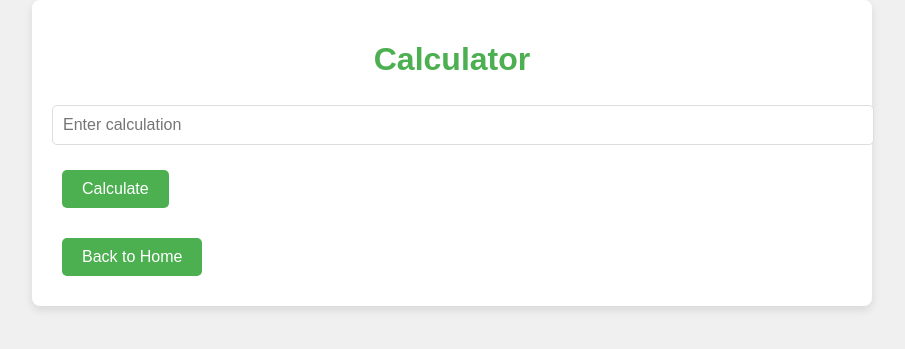
After one commit to goncal0almeida/cn-project-app, a Flask app: page /calculator in a window 1280 px wide. The commit adds this page. Shown: the top 349 px of the page, without its empty margins (188-1093 px from the left). Run offline with Flask 3, Linux system fonts and the light colour scheme.

Commit message:
Refactored code; improved UI; added Dockerfile

```diff
--- a/productivity_app/app.py
+++ b/productivity_app/app.py
@@ -5,10 +5,12 @@ app = Flask(__name__)
 app.secret_key = os.urandom(24)  # Ensures proper session handling
 notes=[]
 
-# Route for homepage with calculator and notes
-@app.route("/", methods=["GET", "POST"])
-def index():
+@app.route("/")
+def home():
+    return render_template("index.html")
 
+@app.route("/calculator", methods=["GET", "POST"])
+def calculator_page():
     # For calculator
     result = ""
     if request.method == "POST" and "calc" in request.form:
@@ -17,12 +19,15 @@ def index():
         except Exception as e:
             result = "Error"
 
-    # For note-taking
+    return render_template("calculator.html", result=result)
+
+@app.route("/notes", methods=["GET", "POST"])
+def notes_page():
     if request.method == "POST" and "note" in request.form:
         note = request.form["note"]
         notes.append(note)
 
-    return render_template("index.html", result=result, notes=notes)
+    return render_template("notes.html", notes=notes)
 
 if __name__ == "__main__":
-    app.run(debug=True)
+    app.run(host="0.0.0.0", port=5000, debug=True)
--- a/productivity_app/static/style.css
+++ b/productivity_app/static/style.css
@@ -48,6 +48,11 @@ button {
     border-radius: 5px;
     cursor: pointer;
     font-size: 16px;
+    margin: 10px;
+}
+
+.redirect-btn {
+  margin-top: 20px;
 }
 
 button:hover {
--- /dev/null
+++ b/productivity_app/templates/calculator.html
@@ -0,0 +1,24 @@
+<!DOCTYPE html>
+<html lang="en">
+<head>
+    <meta charset="UTF-8">
+    <meta name="viewport" content="width=device-width, initial-scale=1.0">
+    <title>Calculator</title>
+    <link rel="stylesheet" href="{{ url_for('static', filename='style.css') }}">
+</head>
+<body>
+    <div class="container">
+        <h1>Calculator</h1>
+        <form method="POST">
+            <input type="text" name="calc" placeholder="Enter calculation" required>
+            <button type="submit">Calculate</button>
+        </form>
+        <div class="result">
+            {% if result %}
+                <p>Result: {{ result }}</p>
+            {% endif %}
+        </div>
+        <button onclick="location.href='/'" class="redirect-btn">Back to Home</button>
+    </div>
+</body>
+</html>
```
Also changed, not shown: productivity_app/templates/index.html (+2 -22 lines), productivity_app/templates/notes.html (added, +26 -0 lines), 2 other files.
